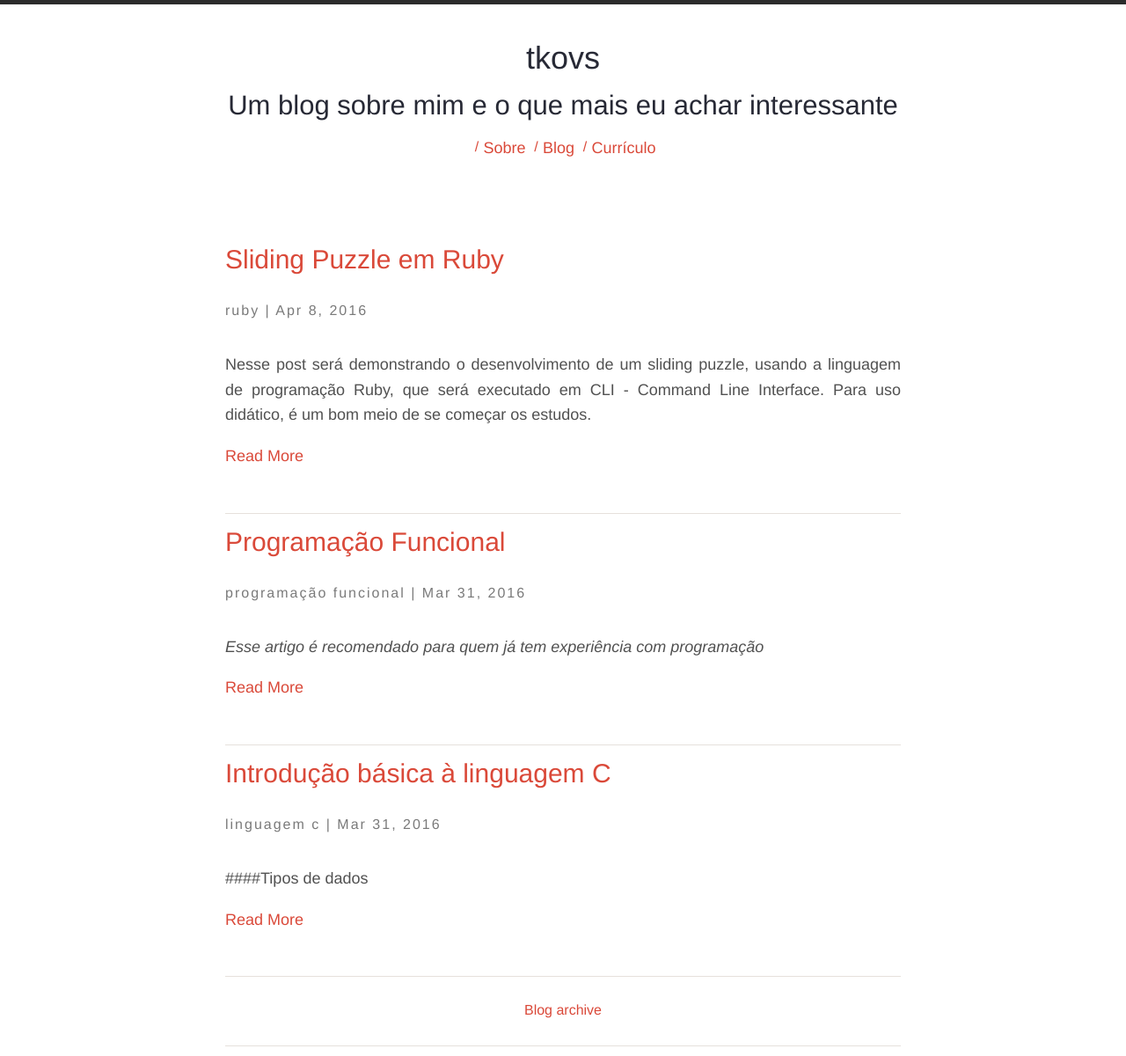
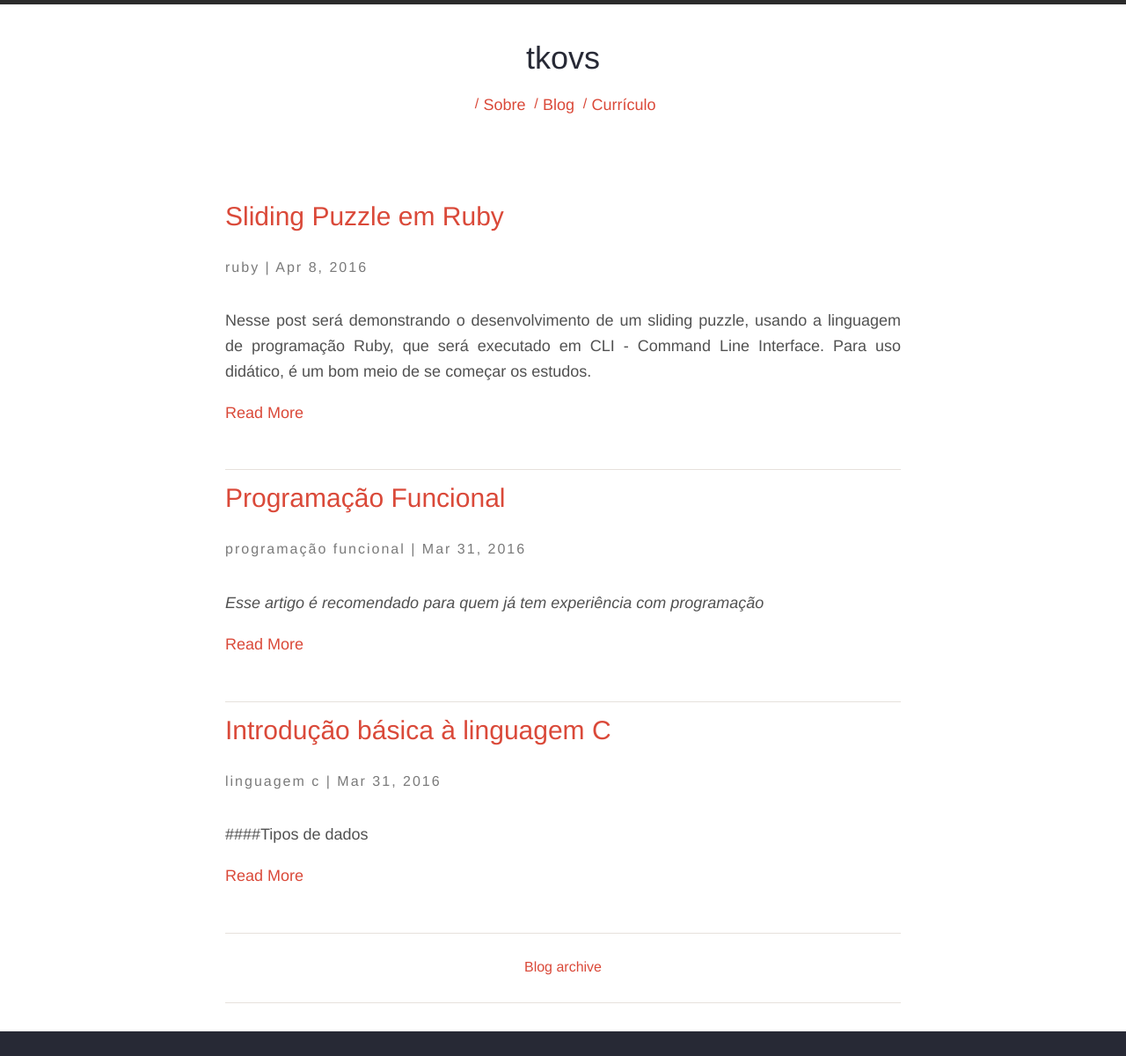
Before and after one commit to tkovs/tkovs.github.io, a Jekyll site: the page built from index.html, in a window 1280 px wide, cut to the strip 0-1200 px from the top of the page. Shown: the whole strip at 88% size. Built offline with Jekyll 4.4.1, drawn with Linux system fonts in a browser that asks for light colours; nearby versions of some CDN libraries.

Commit message:
Remove descrição do site

```diff
--- a/_config.yml
+++ b/_config.yml
@@ -3,7 +3,7 @@ url: http://tkovs.github.io
 
 harmony:
   name: tkovs
-  description: Um blog sobre mim e o que mais eu achar interessante
+  description: #Um blog sobre mim e o que mais eu achar interessante
   meta_description: > #
       Apenas um blog sobre mim, música, programação, as pessoas e o que mais
       me der na telha, flw.
```
